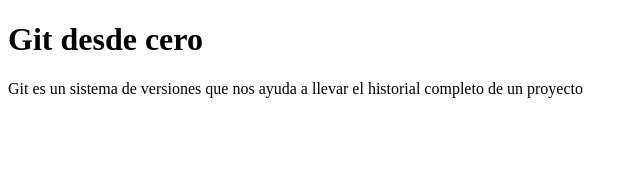
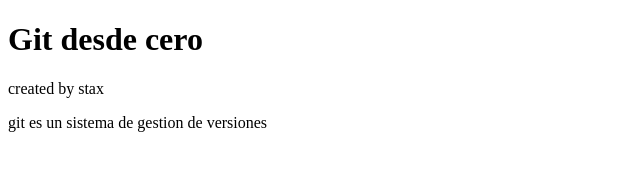
Before and after one commit to Giraldo998/git-desde-cero-, a plain HTML site: page index.html in a window 1280 px wide. Shown: the whole page, without its empty margins (0-640 px from the left). Drawn offline with Linux system fonts and the light colour scheme.

Commit message:
se agrega una descipcion de git

```diff
--- a/index.html
+++ b/index.html
@@ -5,10 +5,12 @@
     <title>Git desde cero</title>
   </head>
   <body>
-    <h1>Git desde cero</h1>
-    <p>
-      Git es un sistema de versiones que nos ayuda a
-      llevar el historial completo de un proyecto
-    </p>
-  </body>
+  <h1>Git desde cero</h1>
+  <p>
+    created by stax
+  </p>
+  <p>
+      git es un sistema de gestion de versiones
+  </p>
+ </body>
 </html>
```
